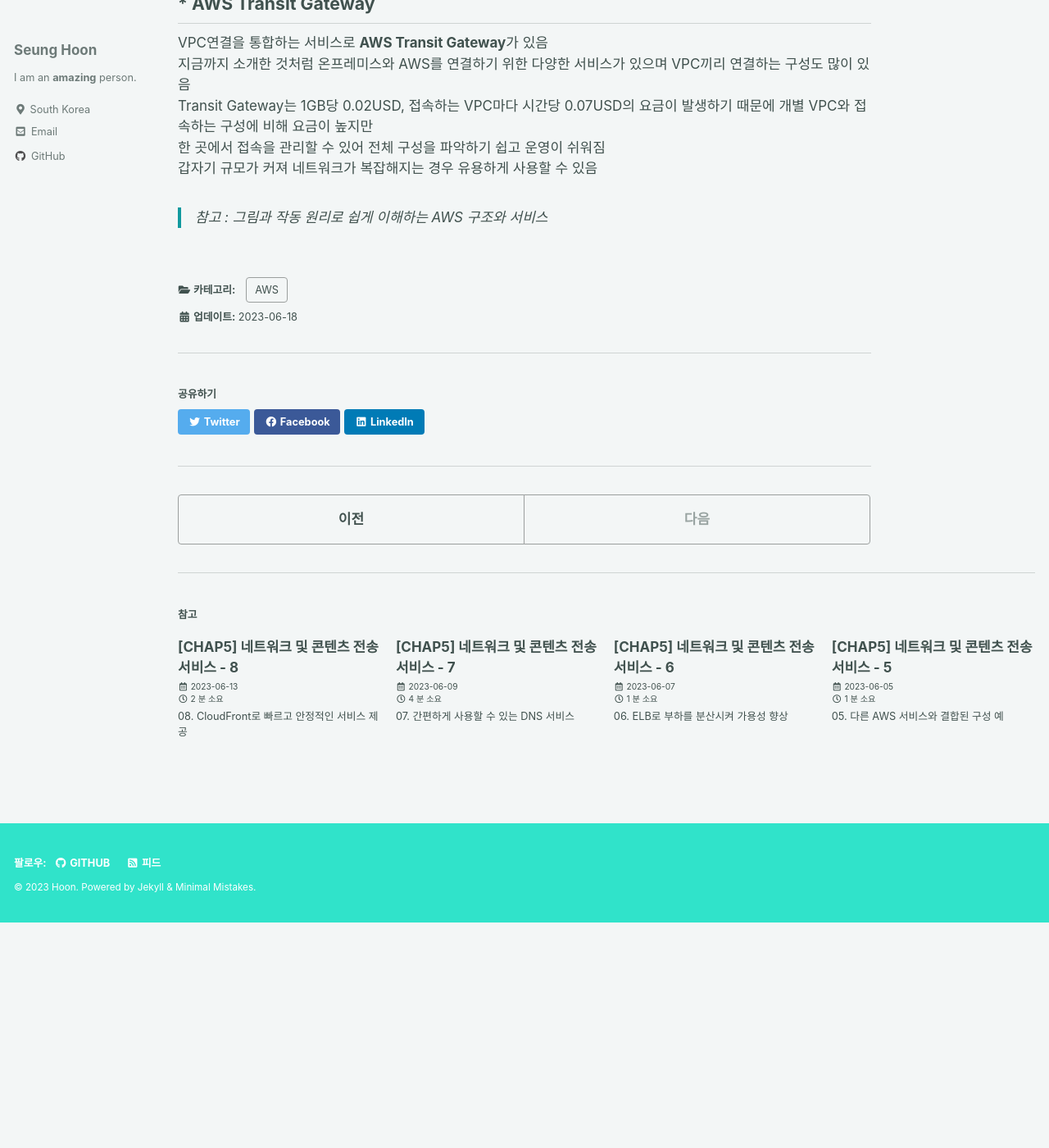
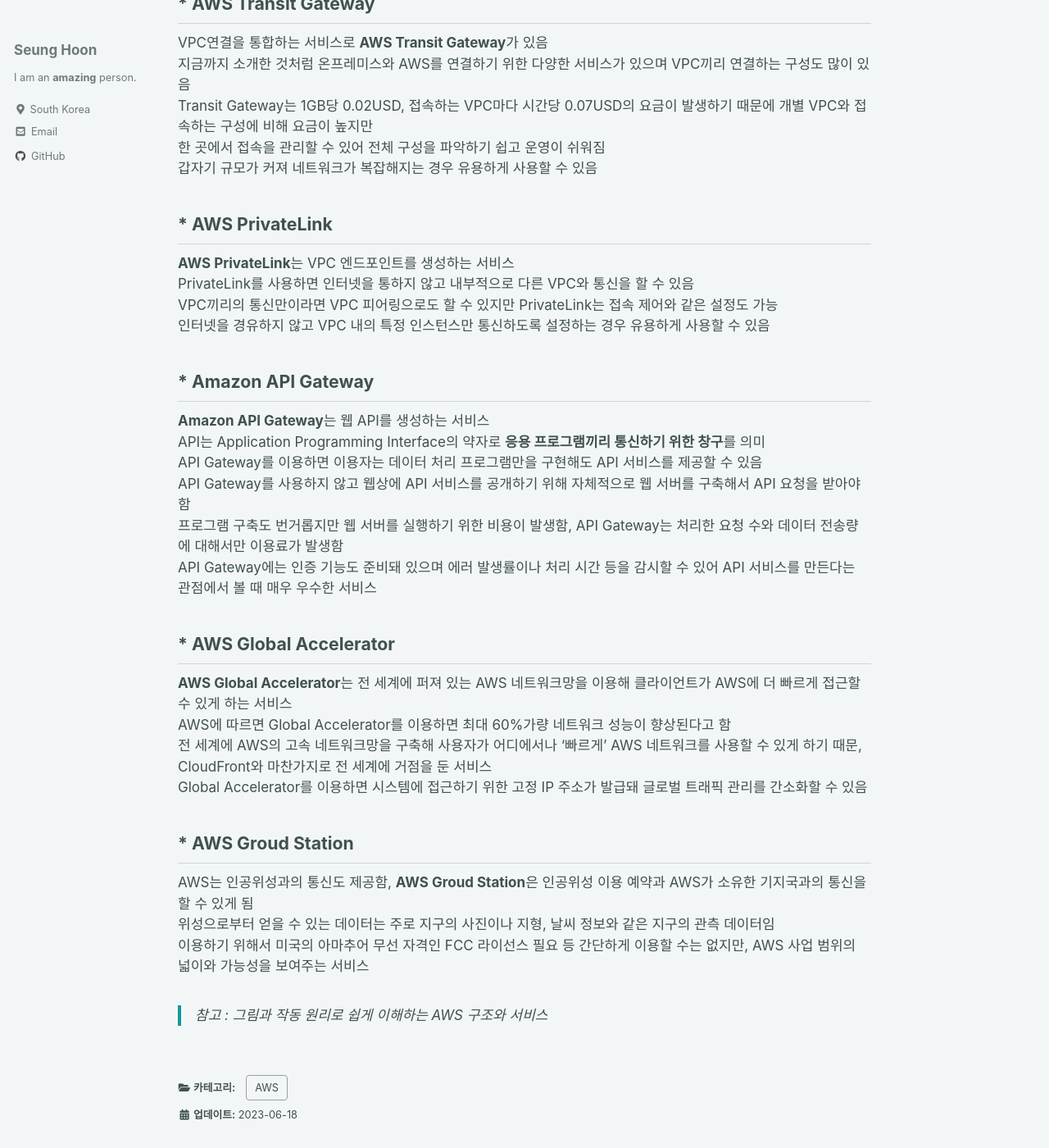
Before and after one commit to ibk01161/ibk01161.github.io, a Jekyll site: the page built from _posts/2023-06-18-aws5_09.md, in a window 1280 px wide and 1400 px high, scrolled down 1692 px. Shown: the whole window at 82% size. Built offline with Jekyll 4.4.1, drawn with Linux system fonts in a browser that asks for light colours; cached includes are drawn as plain includes; before the commit the page ends 2817 px from its top, so only the background shows below that.

Commit message:
Add Post

```diff
--- a/_posts/2023-06-18-aws5_09.md
+++ b/_posts/2023-06-18-aws5_09.md
@@ -61,4 +61,37 @@ Transit Gateway는 1GB당 0.02USD, 접속하는 VPC마다 시간당 0.07USD의
 갑자기 규모가 커져 네트워크가 복잡해지는 경우 유용하게 사용할 수 있음
 
 
+## * AWS PrivateLink
+
+**AWS PrivateLink**는 VPC 엔드포인트를 생성하는 서비스
+PrivateLink를 사용하면 인터넷을 통하지 않고 내부적으로 다른 VPC와 통신을 할 수 있음
+VPC끼리의 통신만이라면 VPC 피어링으로도 할 수 있지만 PrivateLink는 접속 제어와 같은 설정도 가능
+인터넷을 경유하지 않고 VPC 내의 특정 인스턴스만 통신하도록 설정하는 경우 유용하게 사용할 수 있음
+
+
+## * Amazon API Gateway
+
+**Amazon API Gateway**는 웹 API를 생성하는 서비스
+API는 Application Programming Interface의 약자로 **응용 프로그램끼리 통신하기 위한 창구**를 의미
+API Gateway를 이용하면 이용자는 데이터 처리 프로그램만을 구현해도 API 서비스를 제공할 수 있음
+API Gateway를 사용하지 않고 웹상에 API 서비스를 공개하기 위해 자체적으로 웹 서버를 구축해서 API 요청을 받아야 함
+프로그램 구축도 번거롭지만 웹 서버를 실행하기 위한 비용이 발생함, API Gateway는 처리한 요청 수와 데이터 전송량에 대해서만 이용료가 발생함
+API Gateway에는 인증 기능도 준비돼 있으며 에러 발생률이나 처리 시간 등을 감시할 수 있어 API 서비스를 만든다는 관점에서 볼 때 매우 우수한 서비스
+
+
+## * AWS Global Accelerator
+
+**AWS Global Accelerator**는 전 세계에 퍼져 있는 AWS 네트워크망을 이용해 클라이언트가 AWS에 더 빠르게 접근할 수 있게 하는 서비스
+AWS에 따르면 Global Accelerator를 이용하면 최대 60%가량 네트워크 성능이 향상된다고 함
+전 세계에 AWS의 고속 네트워크망을 구축해 사용자가 어디에서나 '빠르게' AWS 네트워크를 사용할 수 있게 하기 때문, CloudFront와 마찬가지로 전 세계에 거점을 둔 서비스
+Global Accelerator를 이용하면 시스템에 접근하기 위한 고정 IP 주소가 발급돼 글로벌 트래픽 관리를 간소화할 수 있음
+
+
+## * AWS Groud Station
+
+AWS는 인공위성과의 통신도 제공함, **AWS Groud Station**은 인공위성 이용 예약과 AWS가 소유한 기지국과의 통신을 할 수 있게 됨
+위성으로부터 얻을 수 있는 데이터는 주로 지구의 사진이나 지형, 날씨 정보와 같은 지구의 관측 데이터임
+이용하기 위해서 미국의 아마추어 무선 자격인 FCC 라이선스 필요 등 간단하게 이용할 수는 없지만, AWS 사업 범위의 넓이와 가능성을 보여주는 서비스
+
+
 > 참고 : 그림과 작동 원리로 쉽게 이해하는 AWS 구조와 서비스
```
